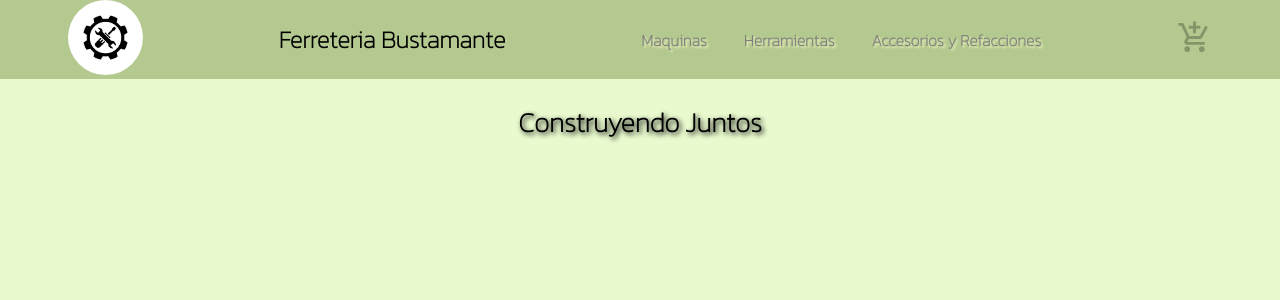
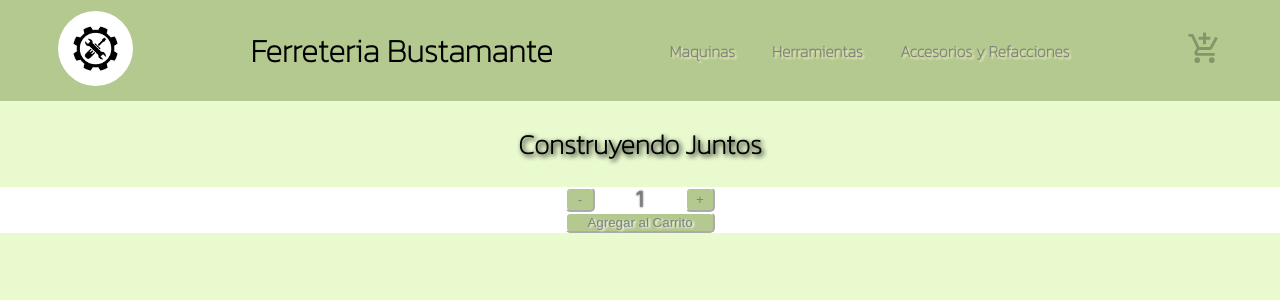
Before and after one commit to ftejeda95/Proyecto-React, a React (Create React App) app: page / in a window 1280 px wide. Shown: the top 300 px of the page. Built offline with nearby package versions, Linux system fonts and the light colour scheme.

Commit message:
Incorporacion de ItemCount

```diff
--- a/src/App.css
+++ /dev/null
@@ -1,12 +0,0 @@
-.slogan{
-  font-family: 'Kanit', sans-serif;
-  font-size: 1.7rem;
-  font-weight: bolder;
-  color: rgb(0, 0, 0);
-  text-shadow: 2px 2px 5px black;
-  text-align: center;
-
-}
-body {
-  background-color:rgb(232, 250, 206);
-}
--- a/src/Componets/CardWidget.js
+++ b/src/Components/CardWidget.js
@@ -1,10 +1,9 @@
 import React from "react";
 import AddShoppingCartIcon from '@mui/icons-material/AddShoppingCart';
 
-const ImgCarrito = () =>
+const CardWidget = () =>
     <>
         <AddShoppingCartIcon  color="disabled"  fontSize="large" />
     </>
 
-
-export default ImgCarrito
+export default CardWidget
--- /dev/null
+++ b/src/Components/ItemCount.js
@@ -0,0 +1,30 @@
+import React,{useState} from "react";
+
+const ItemCount = ({initial, stock, onAdd}) => {
+    const [contador,setContador] = useState(initial)
+
+    const buttonClickSuma=()=>{
+        contador < stock ? setContador(contador + 1) : (contador=stock)
+
+    }
+    const buttonClickResta=()=>{
+        contador > 1 ? setContador(contador - 1) : (contador=1)
+
+    }
+    const AddCarrito = ()=>{
+        stock > 0 ? onAdd(contador) :alert("Producto sin Stock")
+    }
+    return <>
+            <div className="itemCount">
+            <button onClick={buttonClickResta}>-</button>
+            <div>{contador}</div>
+            <button onClick={buttonClickSuma}>+</button>
+            </div>
+            <div className="agregarCount">
+            <button className="agregarCarrito" onClick={AddCarrito}>Agregar al Carrito</button>
+            </div>
+
+
+            </>
+}
+export default ItemCount
--- /dev/null
+++ b/src/Components/ItemListContainer.js
@@ -0,0 +1,13 @@
+import React from "react";
+import ItemCount from "./ItemCount";
+
+const ItemListContainer = ({valor})=> {
+    const agregar =(count) => alert(`Se agregaron ${count} al Carrito`)
+    return <>
+        <h2 className="slogan">
+            {valor}
+        </h2>
+        <ItemCount initial={1} stock={5} onAdd={agregar}/>
+    </>
+}
+export default ItemListContainer
--- /dev/null
+++ b/src/Components/NavBar.js
@@ -0,0 +1,59 @@
+import React from "react";
+import logo from "../assets/logoFerreteria.png";
+import CardWidget from './CardWidget'
+import '../style/App.css'
+const NavBar= ()=>{
+    return(
+        <>
+            <nav className="container">
+                <div>
+                    <img src={logo} alt="Logo Ferreteria" className="logo"/>
+                </div>
+                <div>
+                    <h1 className="tittle">Ferreteria Bustamante</h1>
+                </div>
+                    <ul className="lista">
+                        <a href="#" className="enlace"><li>Maquinas</li></a>
+                        <a href="#" className="enlace"><li>Herramientas</li></a>
+                        <a href="#" className="enlace"><li>Accesorios y Refacciones</li></a>
+                    </ul>
+                <div>
+                    <CardWidget/>
+                </div>
+
+            </nav>
+        </>
+    )
+}
+export default NavBar;
+
+// const style ={
+//     container:{
+//         display: "flex",
+//         justifyContent: "space-around",
+//         alignItems: "center",
+//         backgroundColor: "rgb(180, 201, 143)"
+//     },
+//     lista:{
+//         fontFamily:"'Kanit', sans-serif",
+//         listStyle: "none",
+//         width:400,
+//         display: "viewport > 770px" ? "flex":"none",
+//         justifyContent:" space-between",
+//         padding: 0,
+//         textShadow: "2px 2px 2px rgb(233, 239, 185)",
+//         fontWeight: 800,
+//     },
+//     enlace:{
+//         textDecoration: "none",
+//         color: "gray",
+//     },
+//     logo:{
+//         borderRadius:50,
+//         width:75
+//     },
+//     tittle:{
+//         fontFamily:"'Kanit', sans-serif",
+//         fontZice:"2rem"
+//     }
+// }
--- a/src/Componets/ItemListContainer.js
+++ /dev/null
@@ -1,10 +0,0 @@
-import React from "react";
-
-const ItemListContainer = ({valor})=>
-    <>
-        <h2 className="slogan">
-            {valor}
-        </h2>
-    </>
-
-export default ItemListContainer
--- a/src/Componets/NavBar.js
+++ /dev/null
@@ -1,58 +0,0 @@
-import React from "react";
-import logo from "../assets/logoFerreteria.png";
-import ImgCarrito from './CardWidget'
-const NavBar= ()=>{
-    return(
-        <>
-            <nav style={style.container}>
-                <div>
-                    <img src={logo} alt="Logo Ferreteria" style={style.logo}/>
-                </div>
-                <div>
-                    <h1 style={style.tittle}>Ferreteria Bustamante</h1>
-                </div>
-                    <ul style={style.lista}>
-                        <a href="#" style={style.enlace}><li>Maquinas</li></a>
-                        <a href="#" style={style.enlace}><li>Herramientas</li></a>
-                        <a href="#" style={style.enlace}><li>Accesorios y Refacciones</li></a>
-                    </ul>
-                <div>
-                    <ImgCarrito/>
-                </div>
-
-            </nav>
-        </>
-    )
-}
-export default NavBar;
-
-const style ={
-    container:{
-        display: "flex",
-        justifyContent: "space-around",
-        alignItems: "center",
-        backgroundColor: "rgb(180, 201, 143)"
-    },
-    lista:{
-        fontFamily:"'Kanit', sans-serif",
-        listStyle: "none",
-        width:400,
-        display: "viewport > 770px" ? "flex":"none",
-        justifyContent:" space-between",
-        padding: 0,
-        textShadow: "2px 2px 2px rgb(233, 239, 185)",
-        fontWeight: 800,
-    },
-    enlace:{
-        textDecoration: "none",
-        color: "gray",
-    },
-    logo:{
-        borderRadius:50,
-        width:75
-    },
-    tittle:{
-        fontFamily:"'Kanit', sans-serif",
-        fontZice:"2rem"
-    }
-}
--- /dev/null
+++ b/src/style/App.css
@@ -0,0 +1,77 @@
+.slogan{
+  font-family: 'Kanit', sans-serif;
+  font-size: 1.7rem;
+  font-weight: bolder;
+  color: rgb(0, 0, 0);
+  text-shadow: 2px 2px 5px black;
+  text-align: center;
+
+}
+body {
+  background-color:rgb(232, 250, 206);
+}
+
+.container{
+      display: flex;
+      justify-content: space-around;
+      align-items: center;
+      background-color: rgb(180, 201, 143);
+  }
+.lista{
+      display: flex;
+      font-family:'Kanit', sans-serif;
+      list-style: none;
+      width: 400px;
+      justify-content:space-between;
+      padding: 0px;
+      text-shadow: 2px 2px 2px rgb(233, 239, 185);
+      font-weight: 800;
+  }
+ .enlace{
+      text-decoration: none;
+      color: gray;
+  }
+ .logo{
+      border-radius:50px;
+      width:75px;
+  }
+.tittle{
+      font-family:'Kanit', sans-serif;
+      font-size:2rem;
+  }
+.itemCount{
+  display: flex;
+  justify-content: center;
+  background-color: white;
+}
+.itemCount div {
+  border:medium;
+  border-radius: 5px;
+  width: 90px;
+  border-color: darkgreen;
+  text-align: center;
+  font-size: 1.3rem;
+  text-shadow: 0px 0px 2px black;
+  color: gray;
+}
+.itemCount button{
+  border-radius: 5px;
+  width: 30px;
+  border-color: rgb(255, 255, 255);
+  background-color:  rgb(180, 201, 143);
+  color: gray;
+}
+.agregarCount{
+  display: flex;
+  justify-content: center;
+  background-color: white;
+}
+.agregarCarrito{
+  border-radius: 5px;
+  width: 150px;
+  border-color: rgb(255, 255, 255);
+  background-color:  rgb(180, 201, 143);
+  color: gray;
+  text-shadow: 2px 1px 2px white;
+
+}
```
Also changed, not shown: src/App.js (+5 -3 lines).
